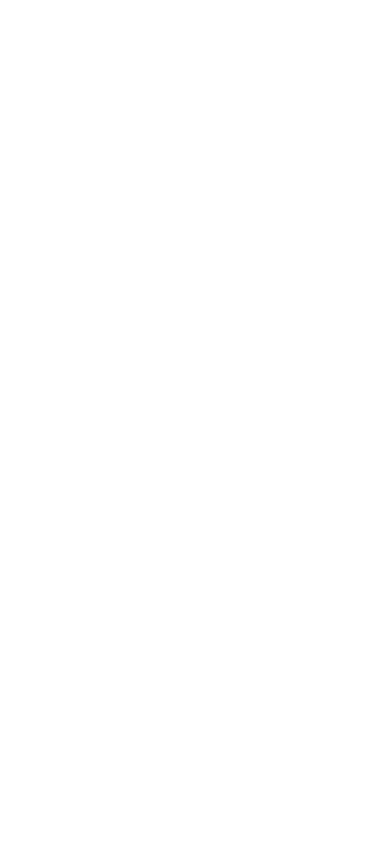
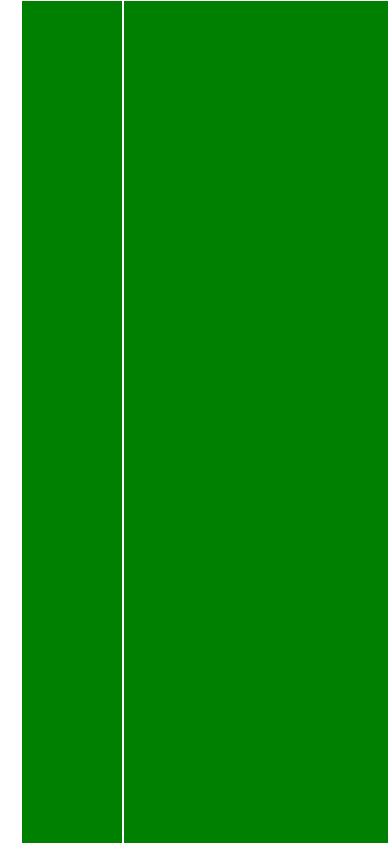
Before and after one commit to gasparpeter/Twitter-interface, a plain HTML site: page index.html in a window 390 px wide. Drawn offline with Linux system fonts and the light colour scheme.

Commit message:
- responsive sections

```diff
--- a/index.html
+++ b/index.html
@@ -3,9 +3,14 @@
 <head>
     <meta charset="UTF-8">
     <meta name="viewport" content="width=device-width, initial-scale=1.0">
+    <link rel="stylesheet" href="./dist/css/main.css">
     <title>Twitter interface</title>
 </head>
 <body>
-
+    <div class="main-section">
+        <div class="left-section"></div>
+        <div class="middle-section"></div>
+        <div class="right-section"></div>
+    </div>
 </body>
 </html>
--- a/scss/main.scss
+++ b/scss/main.scss
@@ -0,0 +1,99 @@
+* {
+    margin: 0;
+    padding: 0;
+    box-sizing: border-box;
+  }
+
+  .main-section{
+      width: 68%;
+      height: 100vh;
+      margin: 0px auto;
+      display: flex;
+      flex-direction: row;
+      justify-content: flex-start;
+
+
+
+    .left-section{
+        flex:27%;
+        max-width: 300px;
+        display: flex;
+        background-color: green;
+        margin:1px;
+    }
+    .middle-section{
+        flex:40%;
+        max-width: 580px;
+        display: flex;
+        background-color: green;
+        margin:1px;
+    }
+    .right-section{
+        flex:24%;
+        max-width: 380px;
+        display: flex;
+        background-color: green;
+        margin:1px;
+    }
+
+  }
+
+
+  @media only screen and (max-width: 1679px){
+    .main-section{
+        display: flex;
+        justify-content: center;
+        width: 90%;
+    }
+}
+
+    @media only screen and (max-width: 1430px){
+    .main-section{
+       padding-left:20px;
+
+
+        .left-section{
+            flex:27%;
+            max-width: 25%;
+        }
+        .middle-section{
+            flex:40%;
+            max-width: 66%;
+        }
+        .right-section{
+            flex:24%;
+            max-width: 40%;
+        }
+    }
+}
+
+@media only screen and (max-width: 1281px){
+    .main-section{
+
+        .left-section{
+            flex:10%;
+            max-width: 10%;
+        }
+    }
+}
+
+@media only screen and (max-width: 1005px){
+    .main-section{
+        display: flex;
+        justify-content: center;
+
+        .right-section{
+            display: none;
+        }
+        .middle-section{
+
+            flex:50%;
+            min-width: 80%;
+        }
+        .left-section{
+            flex:15%;
+            min-width: 100px;
+        }
+
+    }
+}
```
Also changed, not shown: dist/css/main.css, 1 other file.
